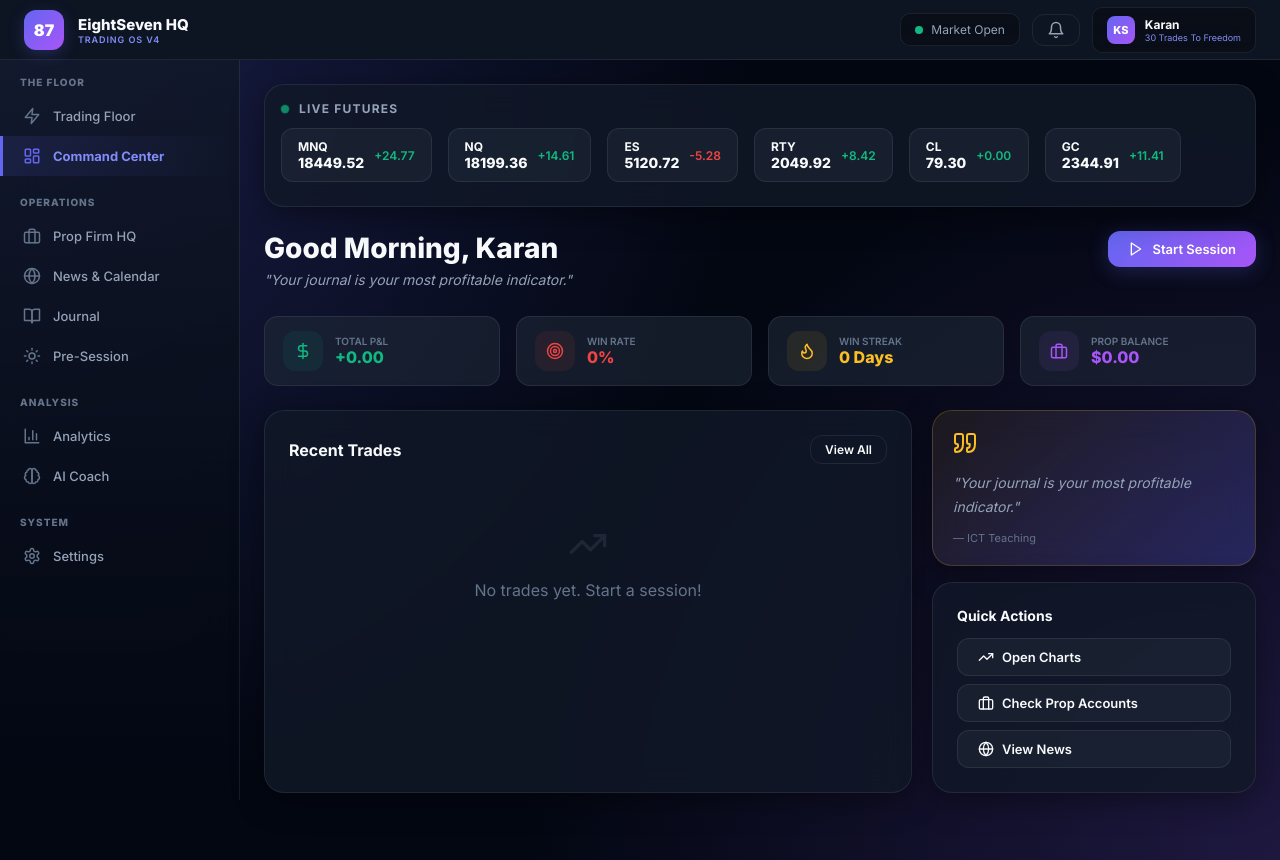
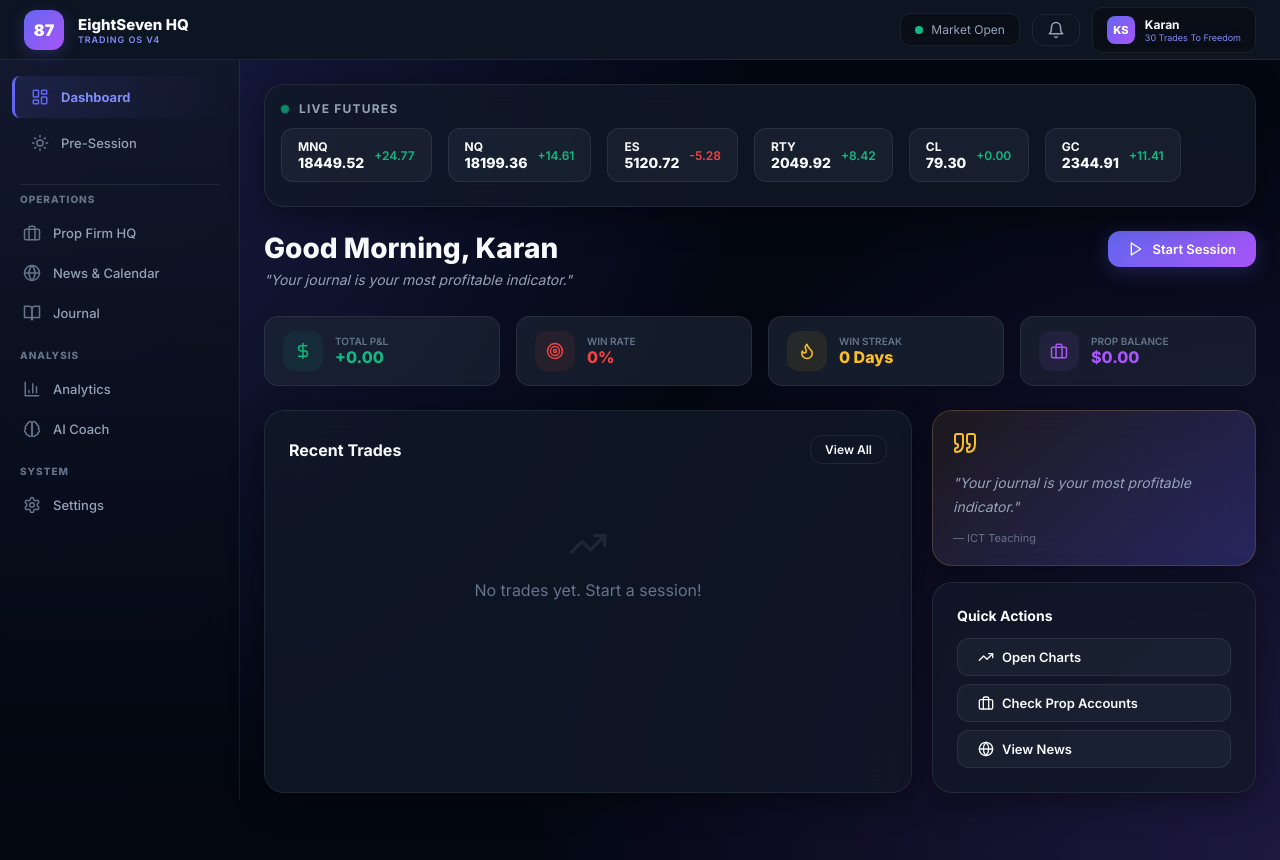
Before and after one commit to EightSeven-maker/Premium-Trading-Command-Center-for-Prop-Firm-Traders, a React (Vite) app: page / in a window 1280 px wide. Built offline with nearby package versions, Linux system fonts and the light colour scheme.

Commit message:
Update sidebar - Dashboard at top with Pre-Session and Active Session

```diff
--- a/src/App.jsx
+++ b/src/App.jsx
@@ -562,21 +562,24 @@ function TopBar({ session, showToast }) {
 
 // ─── SIDEBAR ────────────────────────────────────────────────────────────────
 function Sidebar({ page, setPage, session }) {
+  // Main quick actions - always visible
+  const quickActions = [
+    { id: "dashboard", icon: LayoutDashboard, label: "Dashboard" },
+    { id: "presession", icon: Sun, label: "Pre-Session" },
+  ];
+
+  // Active session - only when trading
+  const activeSession = session.active ? [
+    { id: "trading-floor", icon: Zap, label: "Active Session", badge: "LIVE" }
+  ] : [];
+
   const navSections = [
-    {
-      label: "THE FLOOR",
-      items: [
-        { id: "trading-floor", icon: Zap, label: "Trading Floor" },
-        { id: "dashboard", icon: LayoutDashboard, label: "Command Center" },
-      ]
-    },
     {
       label: "OPERATIONS",
       items: [
         { id: "prop-firms", icon: Briefcase, label: "Prop Firm HQ" },
         { id: "news", icon: Globe, label: "News & Calendar" },
         { id: "journal", icon: BookOpen, label: "Journal" },
-        { id: "presession", icon: Sun, label: "Pre-Session" },
       ]
     },
     {
@@ -601,8 +604,65 @@ function Sidebar({ page, setPage, session }) {
       backdropFilter: "blur(20px)", borderRight: `1px solid ${C.border}`,
       display: "flex", flexDirection: "column", padding: "16px 0", overflowY: "auto"
     }}>
+      {/* Quick Actions - Always Visible */}
+      <div style={{ padding: "0 12px", marginBottom: 8 }}>
+        {quickActions.map(item => {
+          const active = page === item.id;
+          return (
+            <button key={item.id} onClick={() => setPage(item.id)} style={{
+              display: "flex", alignItems: "center", gap: 12, padding: "12px 16px",
+              width: "100%", border: "none", cursor: "pointer", fontFamily: "Inter",
+              background: active ? `linear-gradient(90deg, ${C.accent}20, transparent)` : "transparent",
+              color: active ? C.accentLight : C.textMuted,
+              fontWeight: active ? 700 : 500, fontSize: 13,
+              borderLeft: active ? `3px solid ${C.accent}` : "3px solid transparent",
+              transition: "all 0.2s ease", textAlign: "left",
+              borderRadius: 8, marginBottom: 4
+            }}>
+              <item.icon size={18} color={active ? C.accent : C.textDim} />
+              {item.label}
+            </button>
+          );
+        })}
+      </div>
+
+      {/* Active Session - Only When Trading */}
+      {activeSession.length > 0 && (
+        <div style={{ padding: "0 12px", marginBottom: 8 }}>
+          {activeSession.map(item => {
+            const active = page === item.id;
+            return (
+              <button key={item.id} onClick={() => setPage(item.id)} style={{
+                display: "flex", alignItems: "center", gap: 12, padding: "12px 16px",
+                width: "100%", border: "none", cursor: "pointer", fontFamily: "Inter",
+                background: `linear-gradient(90deg, ${C.green}20, transparent)`,
+                color: C.greenLight,
+                fontWeight: 700, fontSize: 13,
+                borderLeft: `3px solid ${C.green}`,
+                transition: "all 0.2s ease", textAlign: "left",
+                borderRadius: 8, marginBottom: 4
+              }}>
+                <item.icon size={18} color={C.green} />
+                {item.label}
+                <div style={{
+                  marginLeft: "auto", display: "flex", alignItems: "center", gap: 6
+                }}>
+                  <div style={{
+                    width: 8, height: 8, borderRadius: "50%", background: C.green,
+                    animation: "livePulse 1.5s infinite"
+                  }} />
+                </div>
+              </button>
+            );
+          })}
+        </div>
+      )}
+
+      <div style={{ height: 1, background: C.border, margin: "8px 20px" }} />
+
+      {/* Other Sections */}
       {navSections.map((sec, si) => (
-        <div key={sec.label} style={{ marginBottom: 20 }}>
+        <div key={sec.label} style={{ marginBottom: 16 }}>
           <div style={{
             fontSize: 10, fontWeight: 800, color: C.textDim, padding: "0 20px 8px",
             letterSpacing: "0.1em"
@@ -621,9 +681,6 @@ function Sidebar({ page, setPage, session }) {
               }}>
                 <item.icon size={18} color={active ? C.accent : C.textDim} />
                 {item.label}
-                {item.id === "trading-floor" && session.active && (
-                  <div style={{ marginLeft: "auto", width: 6, height: 6, borderRadius: "50%", background: C.green }} />
-                )}
               </button>
             );
           })}
```
